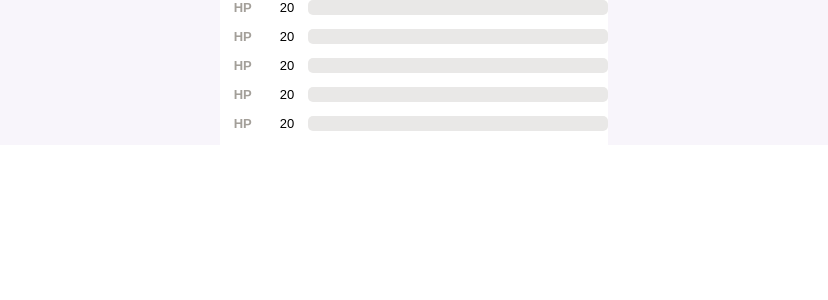
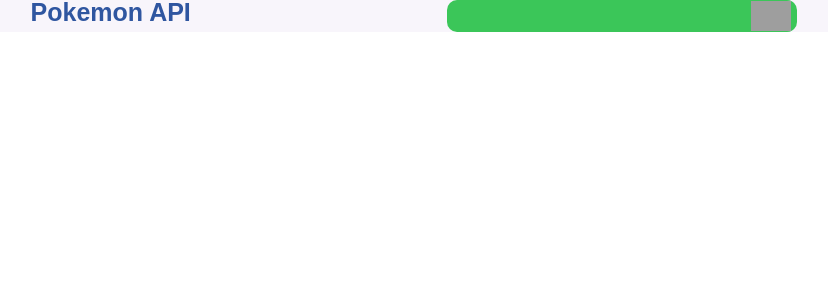
Before and after one commit to AnnyConfessor-zz/pokemon, a React (Create React App) app: page / in a window 1280 px wide. Shown: the top 300 px of the page, without its empty margins (226-1054 px from the left). Built offline with nearby package versions, Linux system fonts and the light colour scheme; grey boxes are pictures that could not be loaded.

Commit message:
SeacrhBar

```diff
--- a/src/screens/List/components/Card.js
+++ b/src/screens/List/components/Card.js
@@ -5,8 +5,6 @@ import WrapperImage from "./WrapperImage";
 import Infos from "./Infos";
 
 const ContainerCard = styled.div`
-  width: 100%;
-  height: 100%;
 `;
 
 const Wrapper = styled.div`
--- a/src/screens/List/components/Infos.js
+++ b/src/screens/List/components/Infos.js
@@ -24,13 +24,13 @@ const Wrapper = styled.div`
 
 const Button = styled.button`
   width: 99px;
-  height: 28,95px;
-  background-color: #FFFFFF;
-  color: #1552E1;
+  height: 28, 95px;
+  background-color: #ffffff;
+  color: #1552e1;
   border: none;
   border-radius: 10px;
   font-weight: 900;
-`
+`;
 
 const Infos = () => {
   return (
--- a/src/screens/List/components/Progress.js
+++ b/src/screens/List/components/Progress.js
@@ -2,9 +2,8 @@ import React from "react";
 import styled from "styled-components";
 
 const Container = styled.div`
-  width: 100%;
+  width: 400px;
   height: 100%;
-
   background-color: white;
 `;
 
@@ -34,8 +33,9 @@ const TextFeatures = styled(Pts)`
 
 const Progress = () => {
   return (
-    <Container>
-      <Wrapper>
+    <Container alt="container-progress">
+      <div alt="wrappers">
+        <Wrapper alt="wrapper-progress">
           <TextFeatures>HP</TextFeatures>
           <Pts>20</Pts>
           <Line />
@@ -60,6 +60,7 @@ const Progress = () => {
           <Pts>20</Pts>
           <Line />
         </Wrapper>
+      </div>
     </Container>
   );
 };
--- a/src/screens/List/components/WrapperImage.js
+++ b/src/screens/List/components/WrapperImage.js
@@ -32,7 +32,7 @@ const WrapperImage = () => {
       <Figure className="img-first">
         <img src="https://pngimg.com/uploads/pokemon/pokemon_PNG161.png"></img>
       </Figure>
-      <Figure className="img-two"/>
+      {/* <Figure className="img-two"/> */}
     </Container>
   );
 };
--- a/src/screens/List/index.js
+++ b/src/screens/List/index.js
@@ -1,10 +1,13 @@
 import React from "react";
 import styled from "styled-components";
-import Progress from "./components/Progress";
 
 // import { listPokemons } from "services/pokeapi";
 
-// import Card from "./components/Card";
+import Progress from "./components/Progress";
+import Card from "./components/Card";
+import ButtonRaw from "shared/Button"
+import SearchInput from "shared/SearchInput";
+import SearchBar from "shared/SearchBar";
 
 const List = () => {
   // const [pokes, setPokes] = useState([]);
@@ -20,16 +23,17 @@ const List = () => {
     height: 100%;
     background-color: ${(props) => props.theme.colors.lightPurple};
     display: flex;
-    justify-content: center;
+    justify-content: space-evenly;
+		align-items: center;
   `;
 
   return (
     <Container alt="container-list">
-      <div className="poke-name">
         {/* {pokes.map(item => <Card data={item}/>)} */}
-        {/* <Card /> */}
-        <Progress></Progress>
-      </div>
+        {/* <Card/>
+				<Progress/>
+				<ButtonRaw/> */}
+				<SearchBar/>
     </Container>
   );
 };
--- /dev/null
+++ b/src/shared/Button.js
@@ -0,0 +1,17 @@
+import React from "react";
+import styled from "styled-components";
+
+const ButtonRaw = styled.button`
+  width: 100px;
+  height: 50px;
+  background-color: #ee3b3b;
+  color: #ffffff;
+  border: none;
+  border-radius: 5px;
+`;
+
+const Button = () => {
+  return <ButtonRaw>Details</ButtonRaw>;
+};
+
+export default Button;
--- /dev/null
+++ b/src/shared/SearchBar.js
@@ -0,0 +1,28 @@
+import React from "react";
+import styled from "styled-components";
+
+import SearchInput from "./SearchInput";
+
+const Container = styled.div`
+width: 100%;
+height: 100%;
+  display: flex;
+  justify-content: space-evenly;
+`;
+
+const Title = styled.h1`
+  font-weight: 900;
+  font-size: 25px;
+  color: #2F56A0;
+`;
+
+const SearchBar = () => {
+  return (
+    <Container className="search-bar">
+      <Title>Pokemon API</Title>
+      <SearchInput />
+    </Container>
+  );
+};
+
+export default SearchBar;
--- /dev/null
+++ b/src/shared/SearchInput.js
@@ -0,0 +1,47 @@
+import React from "react";
+import styled from "styled-components";
+
+const Container = styled.div`
+  width: 350px;
+  height: 32px;
+  background-color: #3bc659;
+  border-radius: 10px;
+  display: flex;
+
+  input {
+    flex: 1;
+    border: none;
+    background: transparent;
+    color: #ffffff;
+    font-weight: bold;
+    font-size: 18px;
+
+    :focus {
+      outline: none;
+    }
+  }
+
+  button {
+    background-color: transparent;
+    border: none;
+
+    img {
+      width: 100%;
+      height: 100%;
+      object-fit: contain;
+    }
+  }
+`;
+
+const SearchInput = () => {
+  return (
+    <Container alt="container-search-input">
+      <input/>
+      <button>
+        <img src="https://images.vexels.com/media/users/3/132068/isolated/preview/f9bb81e576c1a361c61a8c08945b2c48---cone-de-pesquisa-by-vexels.png"/>
+      </button>
+    </Container>
+  );
+};
+
+export default SearchInput;
```
Lines whose indentation alone changed are shown as unchanged.
